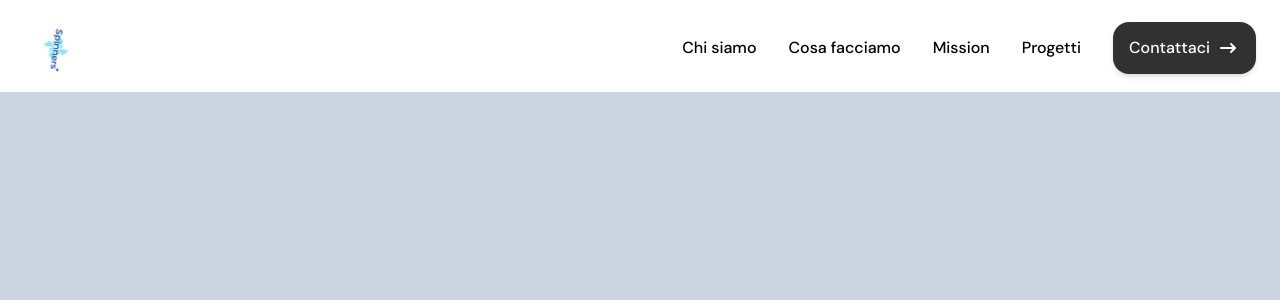
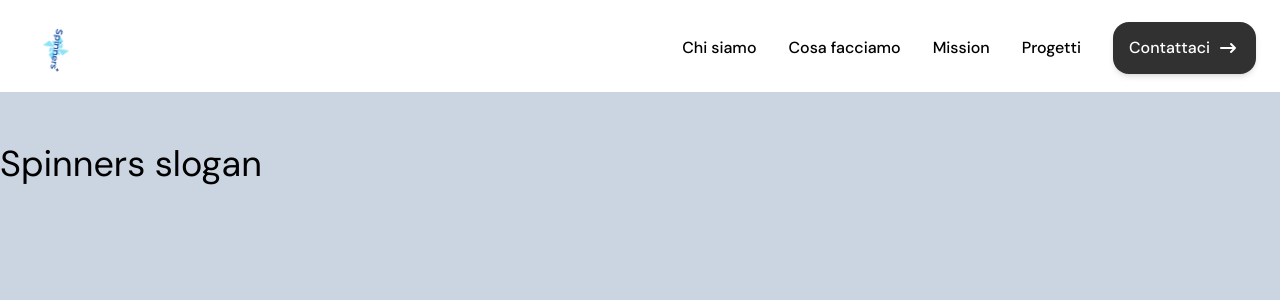
Before and after one commit to spinners-it/spinners-website, a React (Vite) app: page / in a window 1280 px wide. Shown: the top 300 px of the page. Built offline with nearby package versions, Linux system fonts and the light colour scheme.

Commit message:
feat: add dynamic heading component

```diff
--- /dev/null
+++ b/src/components/atoms/Heading.tsx
@@ -0,0 +1,17 @@
+interface HeadingProps {
+  level?: 'h1' | 'h2' | 'h3' | 'h4' | 'h5' | 'h6';
+  className?: string;
+  children: React.ReactNode;
+}
+
+function Heading({ level = 'h1', className = '', children }: HeadingProps) {
+  const Tag = level;
+
+  return (
+    <Tag className={`font-heading ${className}`}>
+      {children}
+    </Tag>
+  );
+}
+
+export default Heading;
--- a/src/components/organisms/Hero.tsx
+++ b/src/components/organisms/Hero.tsx
@@ -1,13 +1,15 @@
+import Heading from "../atoms/Heading";
 
 function Hero() {
-
   return (
     <>
-    <div className="bg-slate-300 h-screen">
-
-    </div>
+      <div className="bg-slate-300 h-screen">
+        <Heading level="h1" className="pt-36 text-4xl text-custom-gray">
+          Spinners slogan
+        </Heading>
+      </div>
     </>
-  )
+  );
 }
 
-export default Hero
+export default Hero;
```
